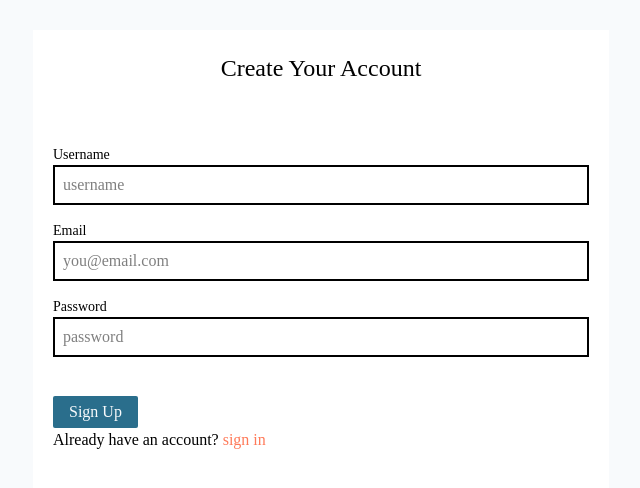
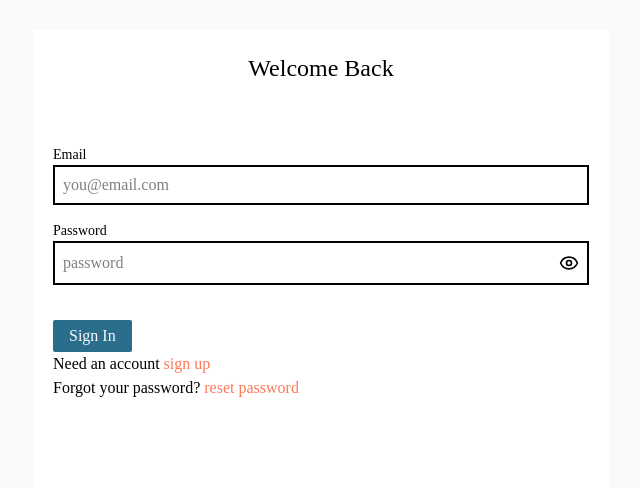
Before and after one commit to Himanshu-Sharma2250/Bonded, a React app in the folder frontend/: page / in a window 1280 px wide. Shown: the part 116-604 px from the top of the page, without its empty margins (319-959 px from the left). Built offline with nearby package versions, Linux system fonts and the light colour scheme; the HTML template or start-up script is replaced by a standard one.

Commit message:
add SignInPage UI

```diff
--- a/frontend/package.json
+++ b/frontend/package.json
@@ -12,6 +12,7 @@
   "dependencies": {
     "@tailwindcss/vite": "^4.1.18",
     "axios": "^1.13.2",
+    "lucide-react": "^0.563.0",
     "react": "^19.2.0",
     "react-dom": "^19.2.0",
     "react-hook-form": "^7.71.1",
--- a/frontend/src/App.jsx
+++ b/frontend/src/App.jsx
@@ -2,12 +2,13 @@ import { useState } from 'react'
 import './App.css'
 import LandingPage from './pages/LandingPage'
 import SignUpPage from './pages/SignUpPage'
+import SignInPage from './pages/SignInPage'
 
 function App() {
 
     return (
         <>
-            <SignUpPage />
+            <SignInPage />
         </>
     )
 }
--- /dev/null
+++ b/frontend/src/pages/SignInPage.jsx
@@ -0,0 +1,54 @@
+import { Eye } from 'lucide-react';
+import Button from '../components/Button'
+
+const SignInPage = () => {
+    return (
+        <div className='bg-[#F8FAFC] flex justify-center items-center h-screen'>
+            <div className='bg-white flex flex-col h-127 w-xl px-5 py-5'>
+                <div className='flex justify-center h-[20%]'>
+                    <h1 className='text-[24px]'>
+                        Welcome Back
+                    </h1>
+                </div>
+
+                <form className='w-full flex flex-col gap-2 h-[80%]'>
+                    <label className='flex flex-col h-17'>
+                        <span className='text-[14px]'>
+                            Email
+                        </span>
+
+                        <input type="email" className='border-2 h-10 px-2' name="email" id="email" placeholder='you@email.com' />
+                    </label>
+
+                    <label className='flex flex-col h-17'>
+                        <span className='text-[14px]'>
+                            Password
+                        </span>
+
+                        <div className='w-full flex items-center justify-between border-2 pr-2'>
+                            <input type="password" className='border-0 h-10 px-2 w-[95%] ' name="password" id="password" placeholder='password' />
+
+                             <Eye className='w-5 cursor-pointer'/>
+                        </div>
+                    </label>
+
+                    <div className='flex flex-col mt-6'>
+                        <Button name="Sign In" bgColor="#2A6E8C" btnSize="16px"/>
+
+                        <p className='text-[16px]'>
+                            Need an account
+                            <a href="#" className='text-[#FF7A59]'> sign up</a>
+                        </p>
+
+                        <p className='text-[16px]'>
+                            Forgot your password?
+                            <a href="#" className='text-[#FF7A59]'> reset password</a>
+                        </p>
+                    </div>
+                </form>
+            </div>
+        </div>
+    )
+}
+
+export default SignInPage
```
Also changed, not shown: 1 other file (tests, documents, lock files or other folders).
